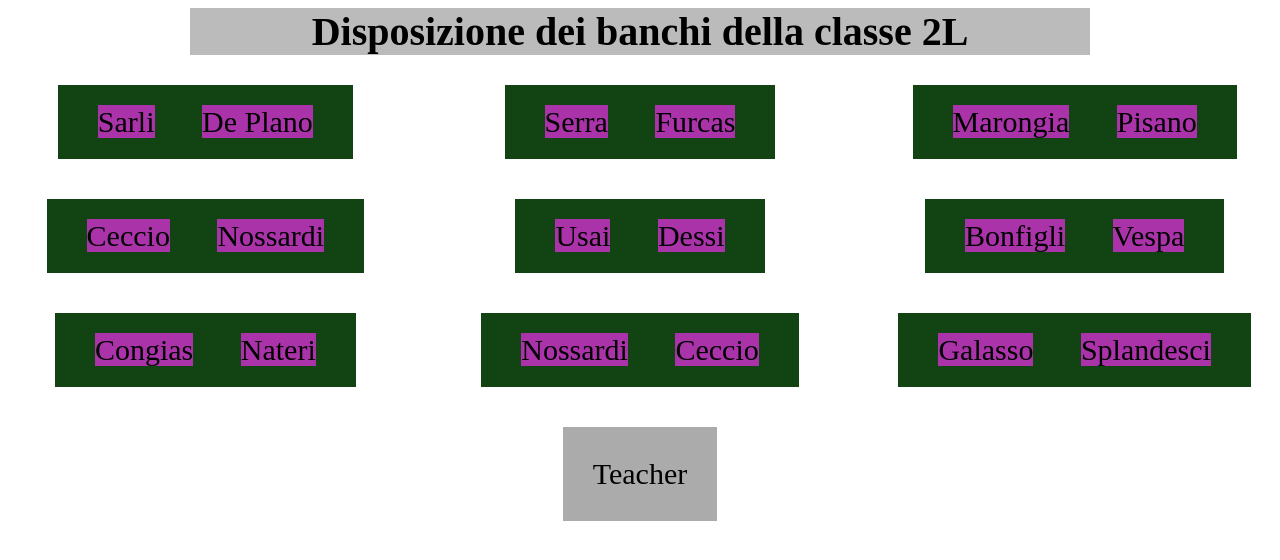
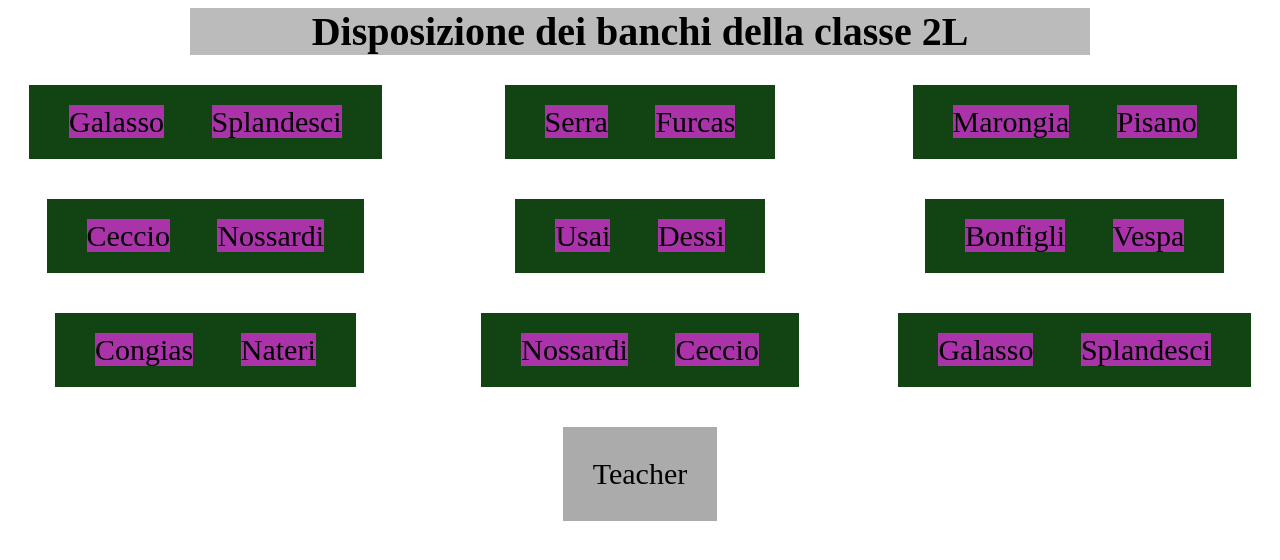
Before and after one commit to AriannaPisano/css, a plain HTML site: page index.html in a window 1280 px wide. Drawn offline with Linux system fonts and the light colour scheme.

Commit message:
piantina classe

```diff
--- a/index.html
+++ b/index.html
@@ -43,8 +43,8 @@
         <h1>Disposizione dei banchi della classe 2L</h1>
         <div id="grid">
             <div class="banco">
-                <span>Sarli</span>
-                <span>De Plano</span>
+                <span>Galasso</span>
+                <span>Splandesci</span>
             </div>
             <div class="banco">
                 <span>Serra</span>
```
